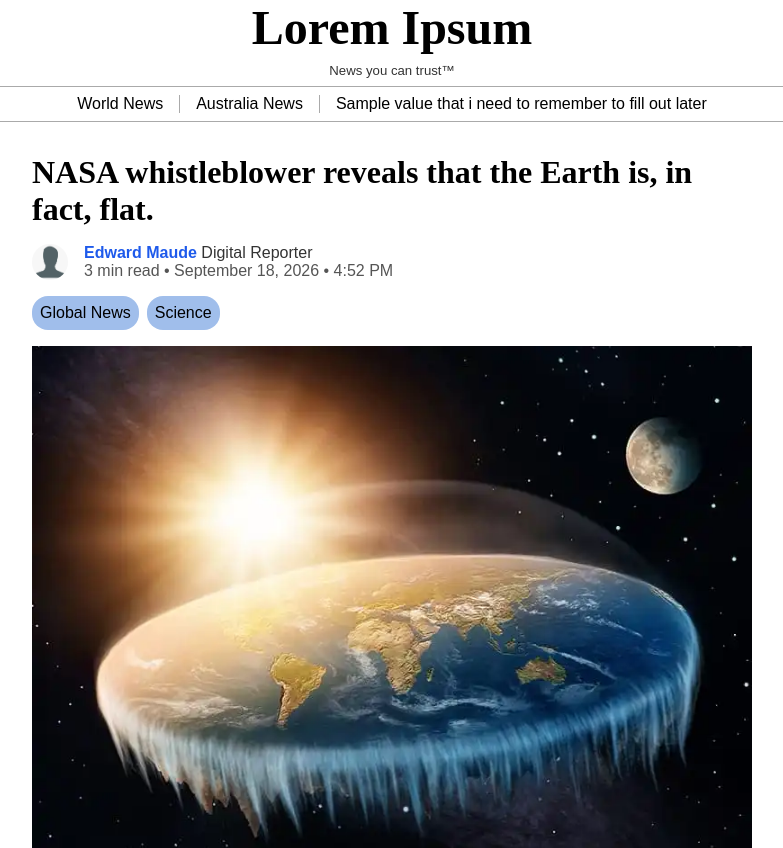
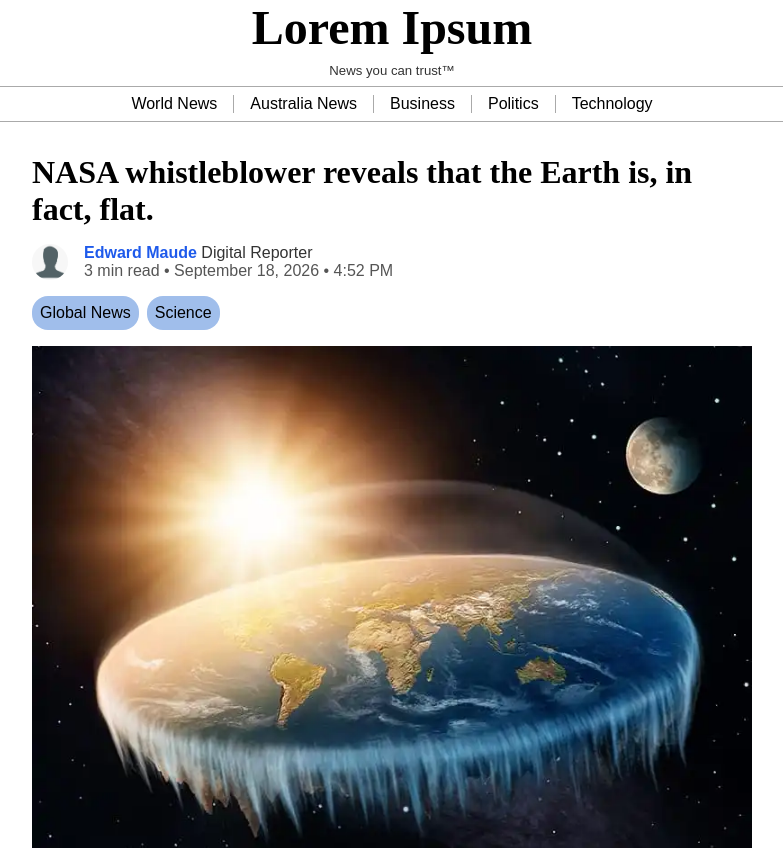
Before and after one commit to redisnotbluedev/news, a plain HTML site: page index.html in a window 1280 px wide. Shown: the top 848 px of the page, without its empty margins (248-1031 px from the left). Drawn offline with Linux system fonts and the light colour scheme.

Commit message:
i am on so much time pressure rn

```diff
--- a/index.html
+++ b/index.html
@@ -21,7 +21,13 @@
 						<a href="/australia">Australia News</a>
 					</li>
 					<li>
-						<a href="/sample">Sample value that i need to remember to fill out later</a>
+						<a href="/business">Business</a>
+					</li>
+					<li>
+						<a href="/politics">Politics</a>
+					</li>
+					<li>
+						<a href="/technology">Technology</a>
 					</li>
 				</ul>
 			</nav>
```
